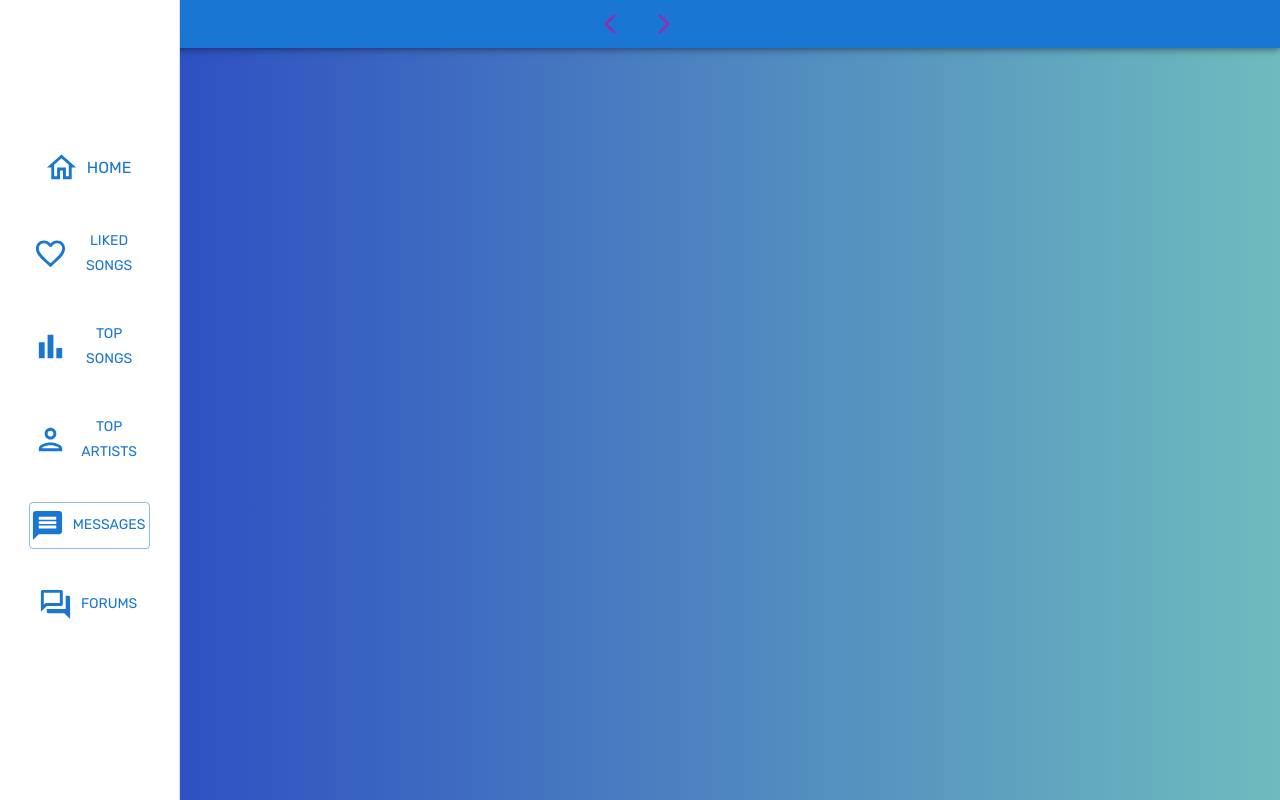
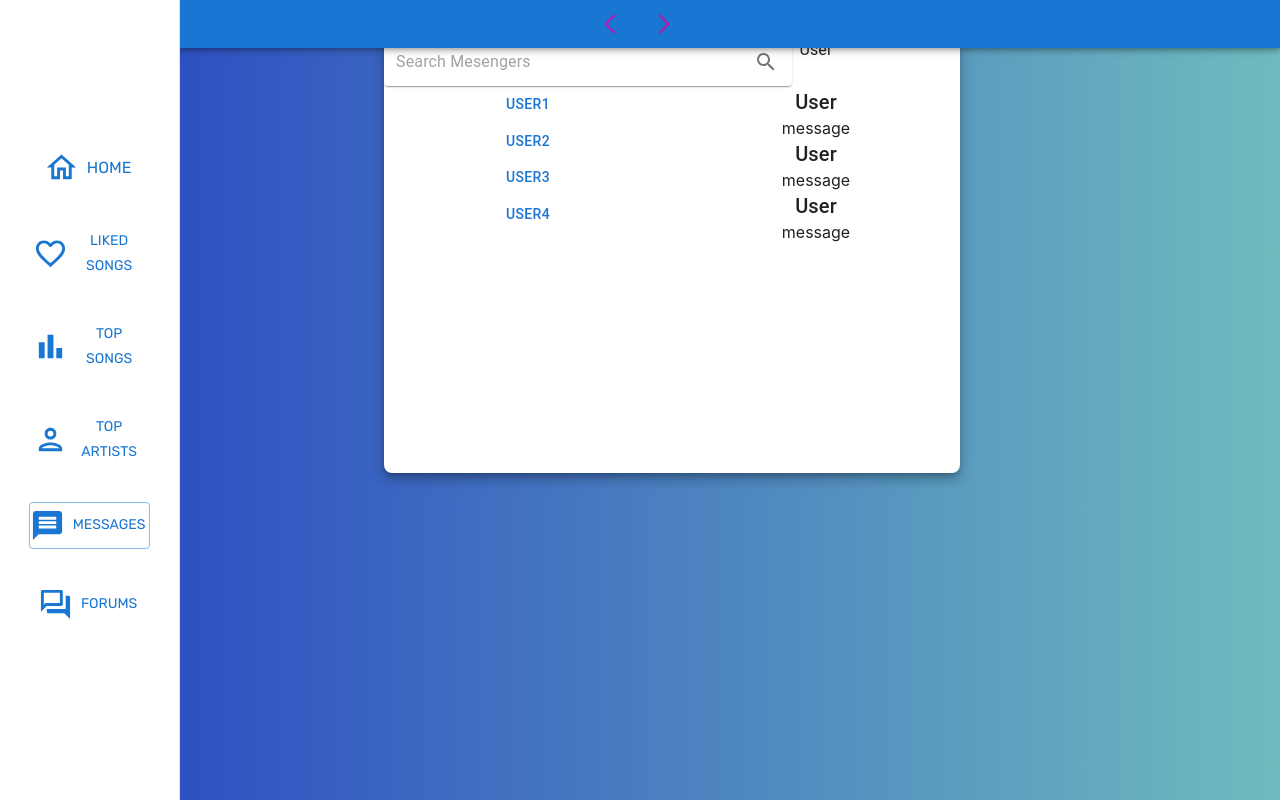
Before and after one commit to clrali/Launch-Spotify, a React (Create React App) app in the folder frontend/: page /messages in a window 1280 px wide. Built offline with nearby package versions, Linux system fonts and the light colour scheme.

Commit message:
layout for messaging

```diff
--- a/frontend/src/components/messagePage/Messages.js
+++ b/frontend/src/components/messagePage/Messages.js
@@ -1,21 +1,93 @@
 import Typography from "@mui/material/Typography";
 import ArrowBackIosIcon from "@mui/icons-material/ArrowBackIos";
 import ArrowForwardIosIcon from "@mui/icons-material/ArrowForwardIos";
-import { Button, AppBar, Box, IconButton, Toolbar, Stack, Card } from "@mui/material";
+import SearchIcon from "@mui/icons-material/Search";
+import {
+  Button,
+  AppBar,
+  Box,
+  IconButton,
+  Toolbar,
+  Stack,
+  Card,
+  InputBase,
+  Paper,
+  Grid,
+} from "@mui/material";
 
 const Messages = (props) => {
   return (
     <>
       <AppBar color="primary">
-		  <Box>
-          <IconButton size='large' aria-label="back" variant="contained">
+        <Box>
+          <IconButton size="large" aria-label="back" variant="contained">
             <ArrowBackIosIcon color="secondary" />
           </IconButton>
-          <IconButton size='large' aria-label="back" variant="contained">
+          <IconButton size="large" aria-label="back" variant="contained">
             <ArrowForwardIosIcon color="secondary" />
           </IconButton>
-		  </Box>
+        </Box>
       </AppBar>
+
+      <Card
+        sx={{
+          bgcolor: "white",
+          marginTop: "3%",
+          marginLeft: "30%",
+          marginRight: "25%",
+          paddingBottom: "18%",
+          boxShadow: 7,
+          borderRadius: 2,
+        }}
+      >
+        <Grid container>
+          <Grid item xs={6}>
+            <Paper
+              component="form"
+              sx={{
+                p: "2px 4px",
+                display: "flex",
+                alignItems: "center",
+                width: 400,
+              }}
+            >
+              <InputBase
+                sx={{ ml: 1, flex: 1 }}
+                placeholder="Search Mesengers"
+                inputProps={{ "aria-label": "search person" }}
+              />
+              <IconButton type="submit" sx={{ p: "10px" }} aria-label="search">
+                <SearchIcon />
+              </IconButton>
+            </Paper>
+          </Grid>
+          <Grid item xs={6}>
+            <Typography> User </Typography>
+          </Grid>
+          <Grid item xs={6}>
+            <Stack>
+              <Button variant="text"> User1 </Button>
+              <Button variant="text"> User2 </Button>
+              <Button variant="text"> User3 </Button>
+              <Button variant="text"> User4 </Button>
+            </Stack>
+          </Grid>
+          <Grid item xs={6}>
+            <Box>
+              <Typography variant="h6"> User </Typography>
+              <Typography variant="p"> message </Typography>
+            </Box>
+            <Box>
+              <Typography variant="h6"> User </Typography>
+              <Typography variant="p"> message </Typography>
+            </Box>
+            <Box>
+              <Typography variant="h6"> User </Typography>
+              <Typography variant="p"> message </Typography>
+            </Box>
+          </Grid>
+        </Grid>
+      </Card>
     </>
   );
 };
```
